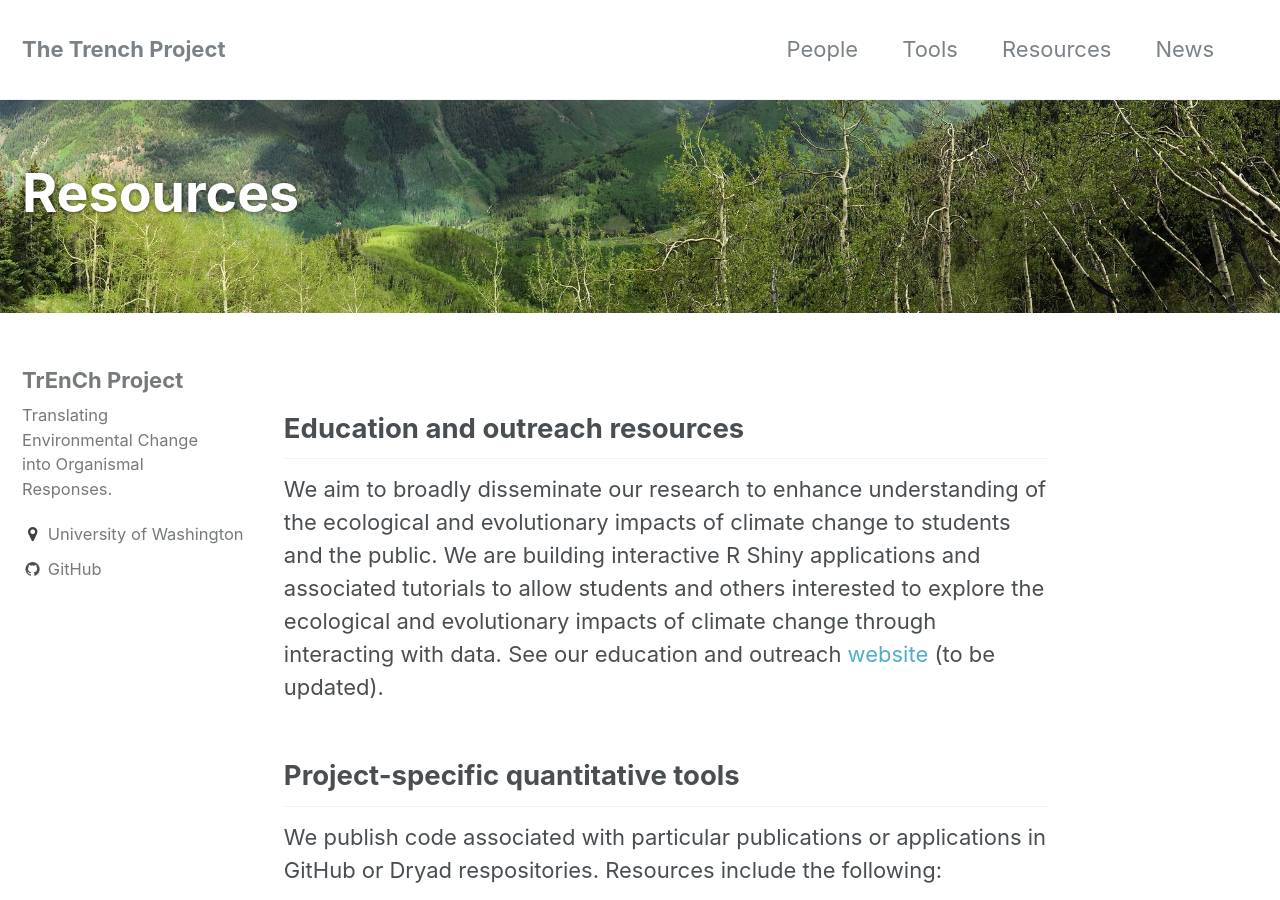
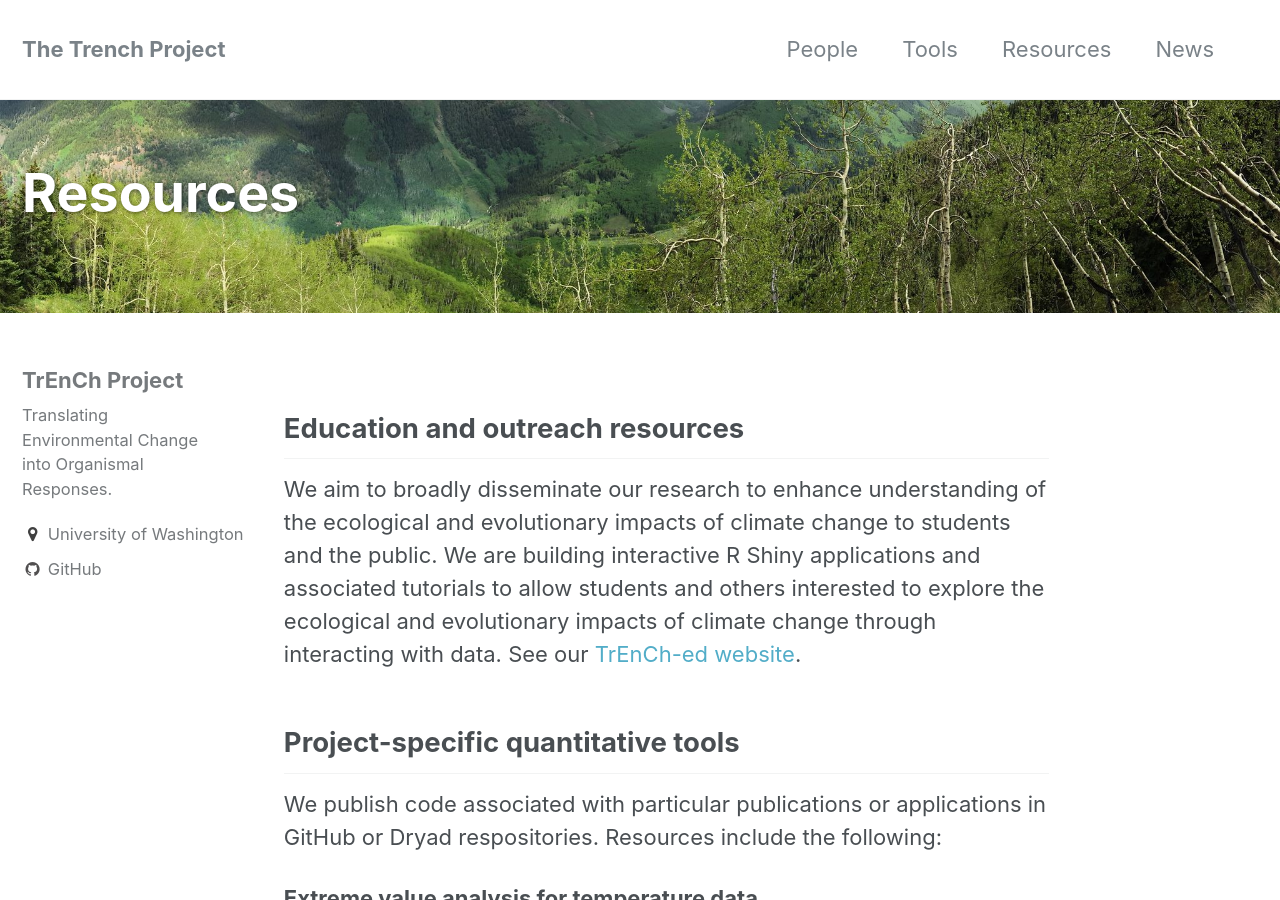
Before and after one commit to trenchproject/trenchproject.github.io, a Jekyll site: the page built from _pages/resources.md, in a window 1280 px wide and 900 px high. Built offline with Jekyll 4.4.1, drawn with Linux system fonts in a browser that asks for light colours.

Commit message:
Update resources.md

```diff
--- a/_pages/resources.md
+++ b/_pages/resources.md
@@ -8,7 +8,7 @@ header:
 ---
 
 ## Education and outreach resources
-We aim to broadly disseminate our research to enhance understanding of the ecological and evolutionary impacts of climate change to students and the public. We are building interactive R Shiny applications and associated tutorials to allow students and others interested to explore the ecological and evolutionary impacts of climate change through interacting with data. See our education and outreach [website](http://faculty.washington.edu/lbuckley/?page_id=522) (to be updated).
+We aim to broadly disseminate our research to enhance understanding of the ecological and evolutionary impacts of climate change to students and the public. We are building interactive R Shiny applications and associated tutorials to allow students and others interested to explore the ecological and evolutionary impacts of climate change through interacting with data. See our [TrEnCh-ed website](https://trench-ed.github.io/).
 
 ## Project-specific quantitative tools
 We publish code associated with particular publications or applications in GitHub or Dryad respositories. Resources include the following:
```
